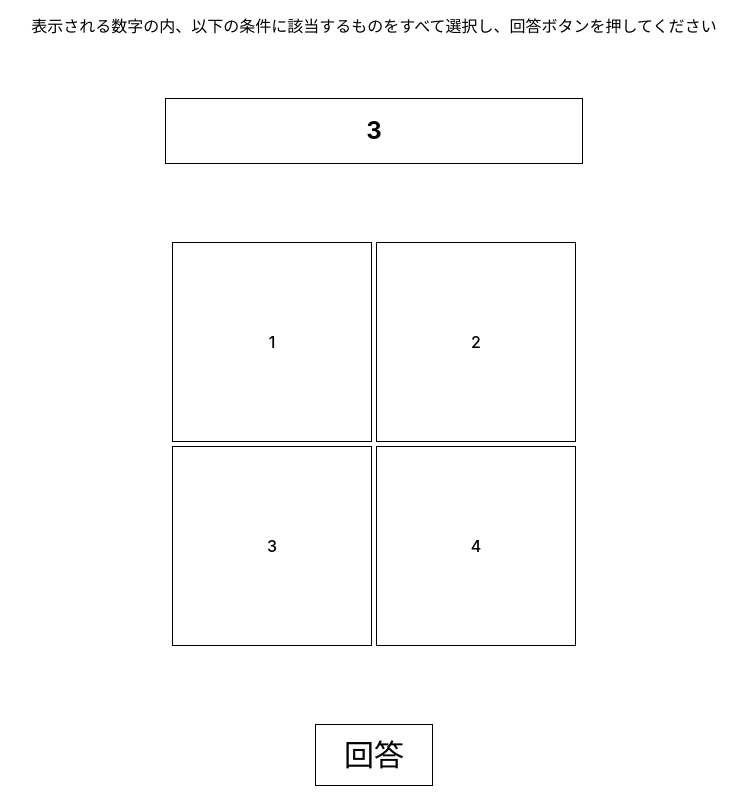
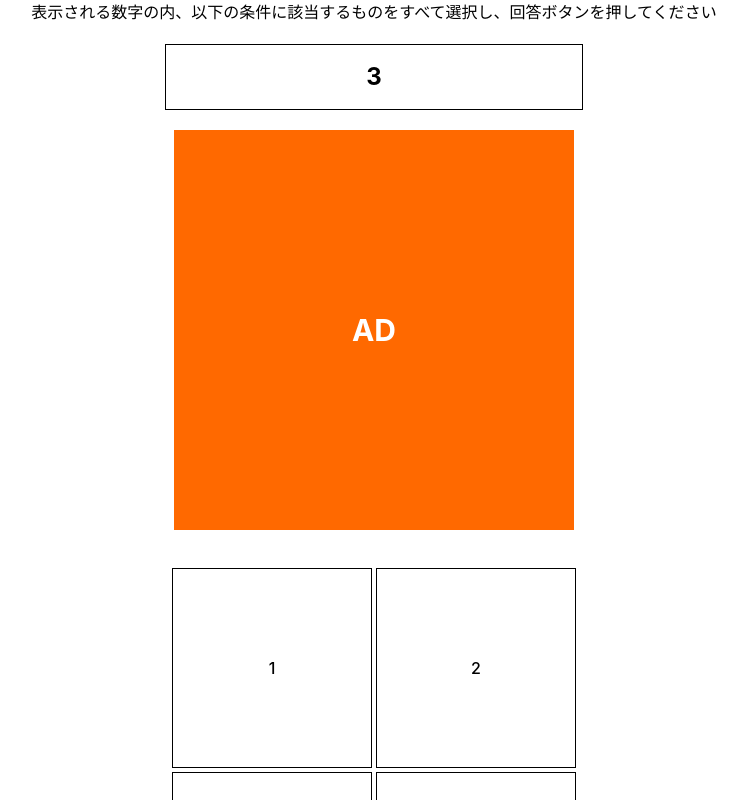
Before and after one commit to kenkenman07/slyware, a React (Vite) app in the folder app/frontend/: page /1 in a window 1280 px wide. Shown: the top 800 px of the page, without its empty margins (266-1013 px from the left). Built offline with nearby package versions, Linux system fonts and the light colour scheme.

Commit message:
各回答のページ実装

```diff
--- a/app/frontend/src/App.tsx
+++ b/app/frontend/src/App.tsx
@@ -1,6 +1,9 @@
 import { BrowserRouter, Route, Routes } from "react-router-dom";
 import Page1 from "./pages/Page1";
 import Start from "./pages/Start";
+import Correct from "./pages/Correct";
+import Incorrect from "./pages/Incorrect";
+import Ad from "./pages/Ad";
 
 function App() {
   return (
@@ -8,6 +11,9 @@ function App() {
       <Routes>
         <Route path="/" element={<Start />} />
         <Route path="/1" element={<Page1 />} />
+        <Route path="correct" element={<Correct />} />
+        <Route path="in" element={<Incorrect />} />
+        <Route path="ad" element={<Ad />} />
       </Routes>
     </BrowserRouter>
   );
--- /dev/null
+++ b/app/frontend/src/pages/Ad.tsx
@@ -0,0 +1,8 @@
+const Ad = () => {
+  return (
+    <>
+      <div className="flex min-h-screen items-center justify-center">AD</div>
+    </>
+  );
+};
+export default Ad;
--- /dev/null
+++ b/app/frontend/src/pages/Correct.tsx
@@ -0,0 +1,8 @@
+const Correct = () => {
+  return (
+    <>
+      <div className="flex min-h-screen items-center justify-center">正解</div>
+    </>
+  );
+};
+export default Correct;
--- /dev/null
+++ b/app/frontend/src/pages/Incorrect.tsx
@@ -0,0 +1,11 @@
+const Incorrect = () => {
+  return (
+    <>
+      <div className="flex min-h-screen items-center justify-center">
+        不正解
+      </div>
+    </>
+  );
+};
+
+export default Incorrect;
--- a/app/frontend/src/pages/Page1.tsx
+++ b/app/frontend/src/pages/Page1.tsx
@@ -1,24 +1,87 @@
+import { useEffect, useState } from "react";
+import { Link, useNavigate } from "react-router-dom";
+
 const Page1 = () => {
+  const [selectedPhoto, setSelectedPhoto] = useState(0);
+  const [showModal, setShowModal] = useState(false);
+  const navigate = useNavigate();
+
+  useEffect(() => {
+    const timer = setTimeout(() => {
+      setShowModal(true);
+    }, 3000);
+
+    return () => clearTimeout(timer);
+  }, []);
+
+  const handleAnswer = () => {
+    if (selectedPhoto === 3) navigate("/correct");
+    else navigate("/in");
+  };
+
   return (
     <>
       <div className="flex min-h-screen items-center justify-center">
-        <div className="flex flex-col items-center gap-15">
+        <div className="flex flex-col items-center gap-5">
           <div className="font-medium">
             表示される数字の内、以下の条件に該当するものをすべて選択し、回答ボタンを押してください
           </div>
 
           <h1 className="text-2xl font-bold border px-50 py-4">3</h1>
 
+          {showModal && (
+            <div className="text-white font-bold text-3xl ">
+              <Link
+                to={"/ad"}
+                className="w-100 h-100 bg-orange-500 flex items-center justify-center"
+              >
+                AD
+              </Link>
+            </div>
+          )}
+
           <div className="p-4 w-110 h-110 flex items-center justify-center">
             <div className="grid grid-cols-2 gap-1 font-medium">
-              <button className="border w-50 h-50 hover:bg-red-300">1</button>
-              <button className="border w-50 h-50 hover:bg-red-300">2</button>
-              <button className="border w-50 h-50 hover:bg-red-300">3</button>
-              <button className="border w-50 h-50 hover:bg-red-300">4</button>
+              <button
+                onClick={() => setSelectedPhoto(1)}
+                className={`border w-50 h-50  ${
+                  selectedPhoto === 1 ? "bg-red-500" : "hover:bg-red-300"
+                }`}
+              >
+                1
+              </button>
+              <button
+                onClick={() => setSelectedPhoto(2)}
+                className={`border w-50 h-50  ${
+                  selectedPhoto === 2 ? "bg-red-500" : "hover:bg-red-300"
+                }`}
+              >
+                2
+              </button>
+              <button
+                onClick={() => setSelectedPhoto(3)}
+                className={`border w-50 h-50  ${
+                  selectedPhoto === 3 ? "bg-red-500" : "hover:bg-red-300"
+                }`}
+              >
+                3
+              </button>
+              <button
+                onClick={() => setSelectedPhoto(4)}
+                className={`border w-50 h-50  ${
+                  selectedPhoto === 4 ? "bg-red-500" : "hover:bg-red-300"
+                }`}
+              >
+                4
+              </button>
             </div>
           </div>
 
-          <button className="text-3xl border px-7 py-3 hover:bg-blue-300">
+          <button
+            onClick={handleAnswer}
+            disabled={!selectedPhoto}
+            className="text-3xl border px-7 py-3 hover:bg-blue-300"
+          >
             回答
           </button>
         </div>
```
